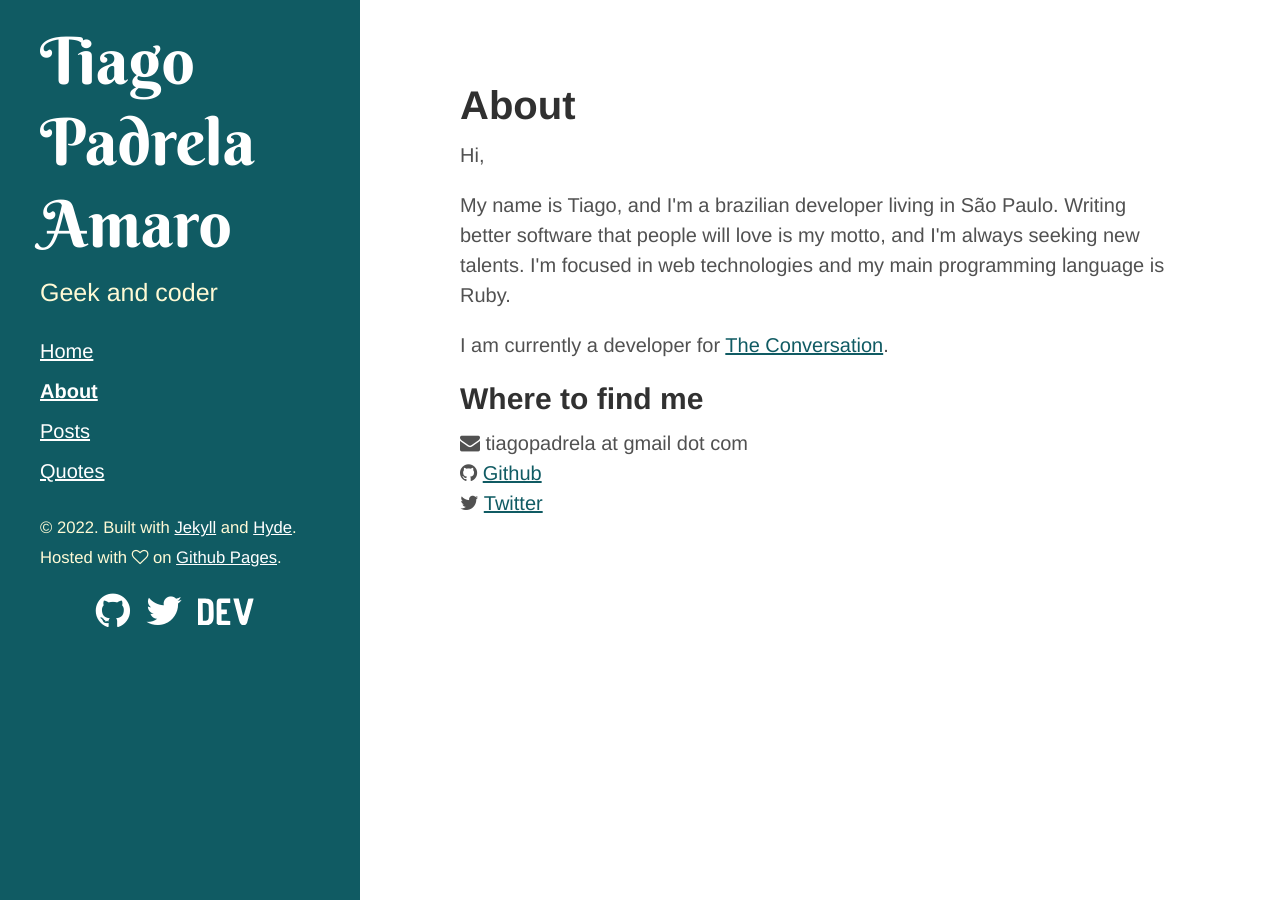
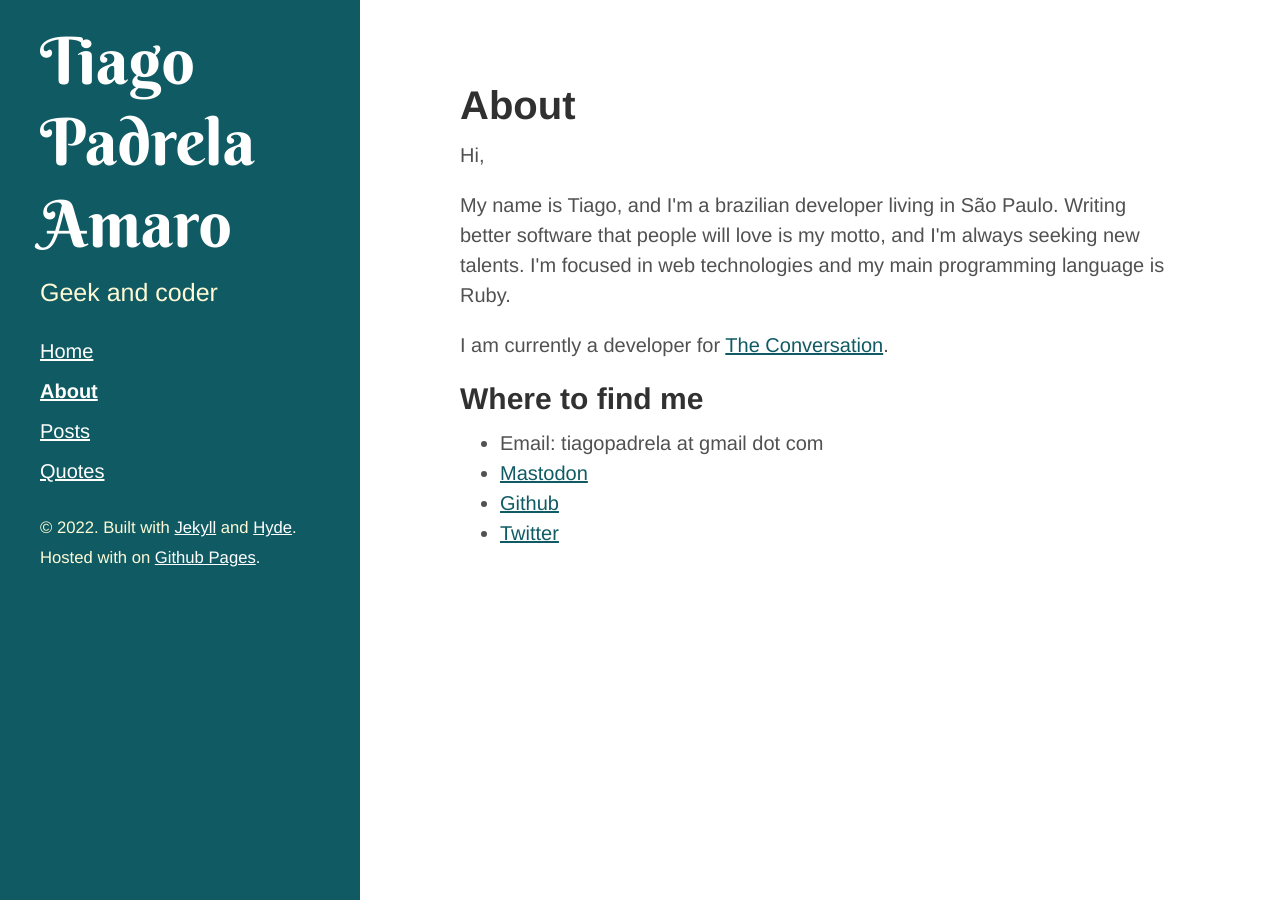
Before and after one commit to tiagoamaro/tiagoamaro.com.br_jekyll, a Jekyll site: the page built from about.html, in a window 1280 px wide. Built offline with Jekyll 4.4.1, drawn with Linux system fonts in a browser that asks for light colours; nearby versions of some CDN libraries.

Commit message:
Remove font-awesome and social networks icons from sidebar

```diff
--- a/_includes/head.html
+++ b/_includes/head.html
@@ -20,7 +20,6 @@
   </title>
 
   <!-- CSS -->
-  <link rel="stylesheet" type="text/css" href="https://cdnjs.cloudflare.com/ajax/libs/font-awesome/4.6.3/css/font-awesome.min.css"/>
   <link rel="stylesheet" type="text/css" href="https://fonts.googleapis.com/css?family=Berkshire+Swash"/>
 
   <!-- Thank you so much to Garth Braithwaite (http://garthdb.com/writings/i-am-a-jekyll-god/) -->
--- a/_includes/sidebar.html
+++ b/_includes/sidebar.html
@@ -29,22 +29,6 @@
       </small>
     </p>
 
-    <p class="social-networks">
-      <a href="https://github.com/tiagoamaro">
-        <i class="fa fa-github fa-2x"></i>
-      </a>
-      <a href="http://twitter.com/tiagopadrela">
-        <i class="fa fa-twitter fa-2x"></i>
-      </a>
-      <a href="https://dev.to/tiagoamaro">
-        <svg xmlns="http://www.w3.org/2000/svg" version="1" width="20%" height="20%"
-             viewBox="0 0 132.000000 65.000000" class="devto-logo">
-          <path d="M0 33v32h11.3c12.5 0 17.7-1.6 21.5-6.5 3.8-4.8 4.4-9 4-28-.3-16.8-.5-18.2-2.7-21.8C30.3 2.5 26.1 1 12 1H0v32zm23.1-19.1c2.3 1.9 2.4 2.3 2.4 18.5 0 15.7-.1 16.7-2.2 18.8-1.7 1.6-3.5 2.2-7 2.2l-4.8.1-.3-20.8L11 12h4.9c3.3 0 5.6.6 7.2 1.9zM46.1 3.6c-2 2.6-2.1 3.9-2.1 29.6v26.9l2.5 2.4c2.3 2.4 2.9 2.5 16 2.5H76V54.1l-10.2-.3-10.3-.3v-15l6.3-.3 6.2-.3V27H55V12h21V1H62.1c-13.9 0-14 0-16 2.6zM87 15.2c2.1 7.9 5.5 20.8 7.6 28.8 3.2 12.3 4.3 15 7 17.7 1.9 2 4.2 3.3 5.7 3.3 3.1 0 7.1-3.1 8.5-6.7 1-2.6 15.2-55.6 15.2-56.8 0-.3-2.8-.5-6.2-.3l-6.3.3-5.6 21.5c-3.5 13.6-5.8 20.8-6.2 19.5C105.9 40 96 1.9 96 1.4c0-.2-2.9-.4-6.4-.4h-6.4L87 15.2z"></path>
-        </svg>
-      </a>
-      <a id="easter_egg" href="https://www.google.com.br/?#q=iddqd"></a>
-    </p>
-
     <div class="mobile-menu-arrow">
       <i class="fa fa-angle-down fa-2x"></i>
     </div>
--- a/_scss/custom.scss
+++ b/_scss/custom.scss
@@ -46,14 +46,12 @@ a:hover {
 
 @media (max-width: 48em) {
   .sidebar .sidebar-nav,
-  .sidebar .sidebar-copyright,
-  .sidebar .social-networks {
+  .sidebar .sidebar-copyright {
     display: none;
   }
 
   .sidebar .sidebar-nav.show-mobile,
-  .sidebar .sidebar-copyright.show-mobile,
-  .sidebar .social-networks.show-mobile {
+  .sidebar .sidebar-copyright.show-mobile {
     display: block;
   }
 
@@ -67,19 +65,6 @@ a:hover {
 
 .icon-2x {
   font-size: 2em;
-}
-
-  /* Social networks */
-
-.sidebar .social-networks {
-  text-align: center;
-}
-.sidebar .social-networks a {
-  margin-right: 10px;
-  text-decoration: none;
-}
-.sidebar .social-networks img {
-  margin: 0;
 }
 
 #easter_egg {
--- a/about.html
+++ b/about.html
@@ -18,18 +18,10 @@ title: About
 <div id="links">
     <h2>Where to find me</h2>
 
-    <div>
-        <i class="fa fa-envelope"></i>
-        tiagopadrela at gmail dot com
-    </div>
-
-    <div>
-        <i class="fa fa-github"></i>
-        <a href="https://github.com/tiagoamaro">Github</a>
-    </div>
-
-    <div>
-        <i class="fa fa-twitter"></i>
-        <a href="http://twitter.com/tiagopadrela">Twitter</a>
-    </div>
+    <ul>
+        <li>Email: tiagopadrela at gmail dot com</li>
+        <li><a href="https://ruby.social/@tiagopadrela">Mastodon</a></li>
+        <li><a href="https://github.com/tiagoamaro">Github</a></li>
+        <li><a href="http://twitter.com/tiagopadrela">Twitter</a></li>
+    </ul>
 </div>
```
